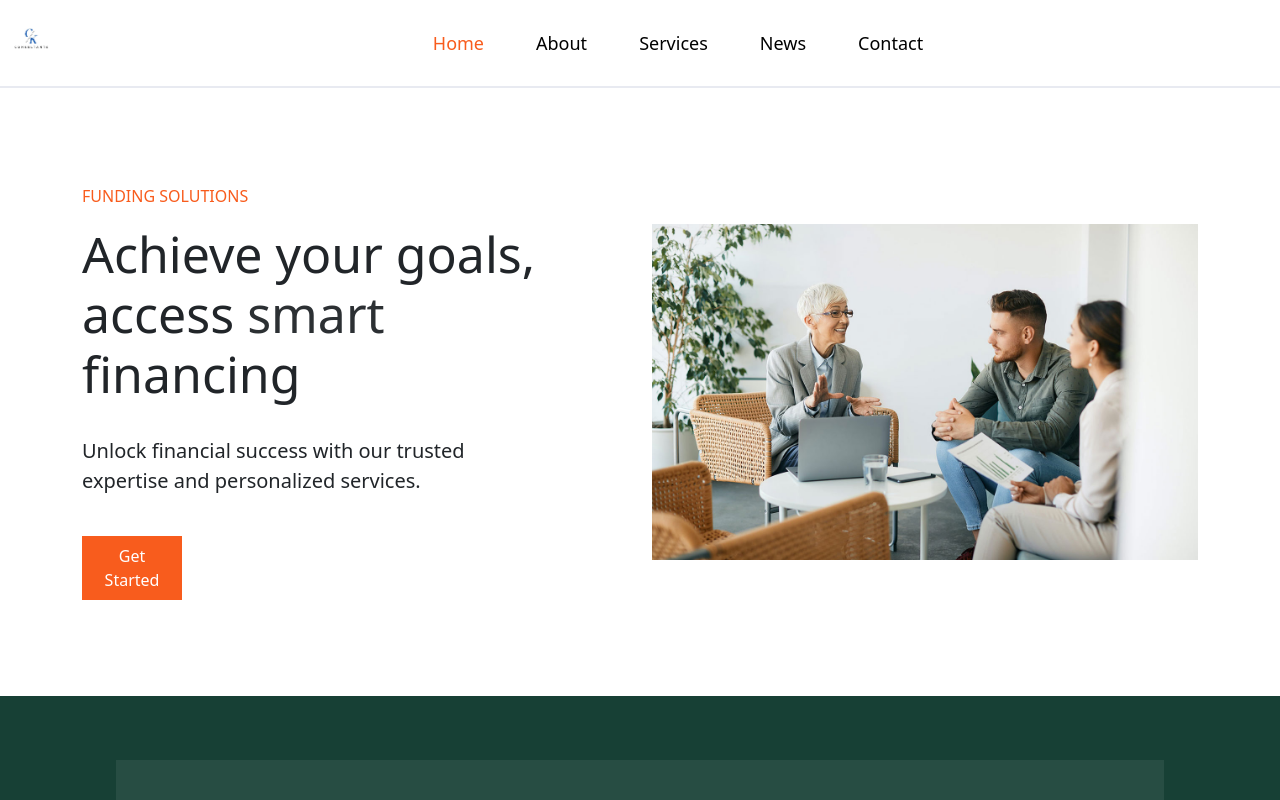
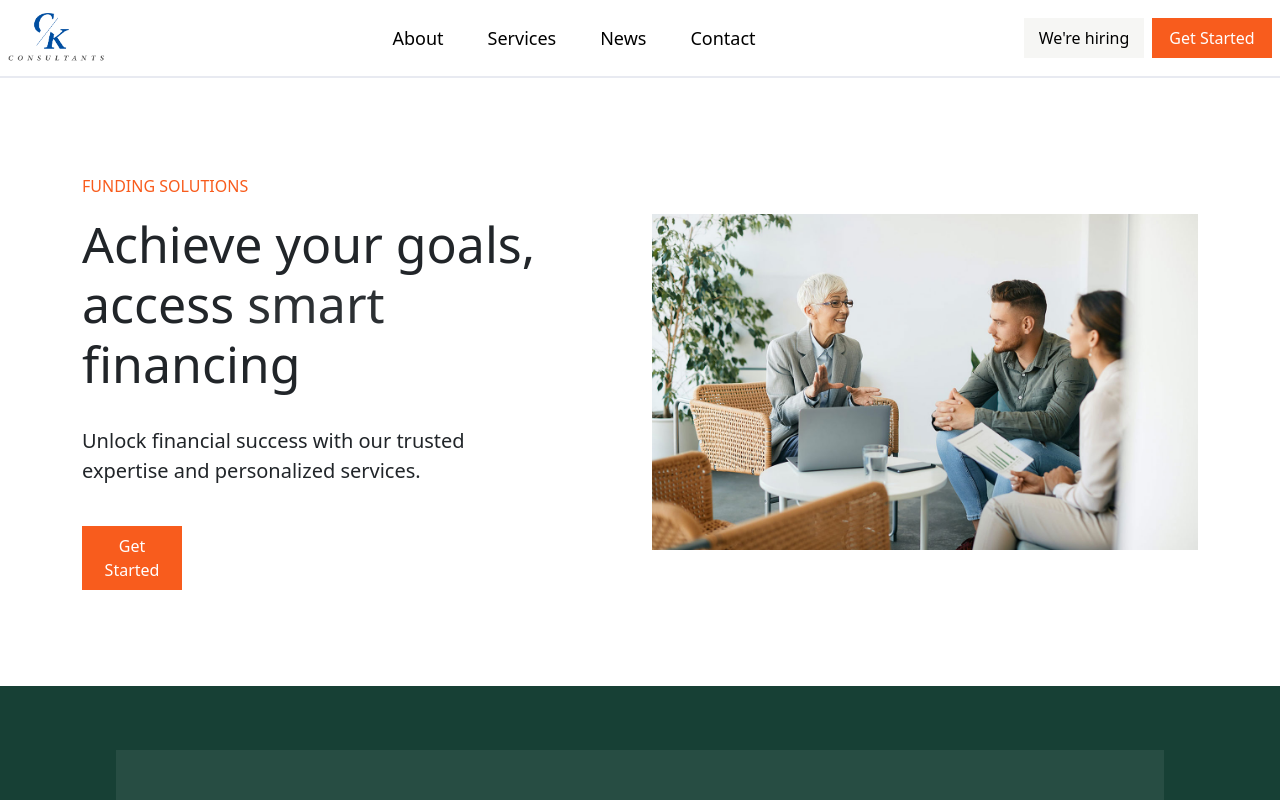
Before and after one commit to DivyaG7/ck, a React (Create React App) app: page / in a window 1280 px wide. Shown: the top 800 px of the page. Built offline with nearby package versions, Linux system fonts and the light colour scheme.

Commit message:
Initial commit

```diff
--- a/src/components/navbar.css
+++ b/src/components/navbar.css
@@ -4,8 +4,8 @@
   }
 
   .logo {
-    height: 60px;
-    width: 60px;
+    height: 50px;
+    width: 100px;
   }
 
   .nav-link {
@@ -25,7 +25,7 @@
 
 
   .navbar-custom .nav-link {
-    margin-right: 20px; /* Adjust the value to set the desired gap */
+    margin-right: 12px; /* Adjust the value to set the desired gap */
     color: white; /* Optional: Set the color of the links */
   }
 
@@ -70,6 +70,14 @@
   width: 65%;
 }
 
+#nav-button button:hover{
+  background: #174035 !important;
+}
+
+#nav-button .hiring-btn:hover{
+  color: white !important;
+}
+
 @media screen and (max-width: 991px){
   #nav-link a{
     text-align: left;
@@ -77,4 +85,8 @@
   .nav-underline:hover::after {
     width: 0;
   }
+  #nav-button{
+    display: none !important;
+  }
+
 }
--- a/src/components/navbar.jsx
+++ b/src/components/navbar.jsx
@@ -2,26 +2,26 @@ import React from 'react';
 import { Navbar, Nav } from 'react-bootstrap';
 import { Link, useLocation } from 'react-router-dom';
 import './navbar.css';
-import logo from '../assets/ck_logo.jpeg';
+import logo from '../assets/ck_logo.png';
 
 export const CustomNavbar = () => {
   const location = useLocation();
 
   return (
-    <Navbar expand="lg" className="navbar-custom sticky-top" style={{ boxSizing: 'border-box', borderBottom: '2px solid #e8eaf1' }}>
+    <Navbar expand="lg" className="navbar-custom sticky-top pe-2 ps-2" style={{ boxSizing: 'border-box', borderBottom: '2px solid #e8eaf1' }}>
       <Navbar.Brand href="/">
         <img src={logo} alt="Logo" className="logo" />
       </Navbar.Brand>
       <Navbar.Toggle aria-controls="basic-navbar-nav" />
       <Navbar.Collapse id="basic-navbar-nav" className="justify-content-center">
         <Nav id='nav-link'>
-          <Nav.Link
+          {/* <Nav.Link
             as={Link}
             to="/"
             className={`nav-link-custom nav-underline ${location.pathname === '/' ? 'active' : ''}`}
           >
             Home
-          </Nav.Link>
+          </Nav.Link> */}
           <Nav.Link
             as={Link}
             to="/about"
@@ -52,6 +52,11 @@ export const CustomNavbar = () => {
           </Nav.Link>
         </Nav>
       </Navbar.Collapse>
+
+      <div className='d-flex gap-2' id='nav-button'>
+        <button className='hiring-btn' style={{ width: '120px', padding: '.5rem', background: '#f6f6f4', color: 'black', border: 'none' }}>We're hiring</button>
+        <button style={{ width: '120px', padding: '.5rem', background: '#f85c1d', color: 'white', border: 'none' }}>Get Started</button>
+      </div>
     </Navbar>
   );
 };
```
Also changed, not shown: src/assets/ck_logo.jpeg, src/assets/ck_logo.png (added).
